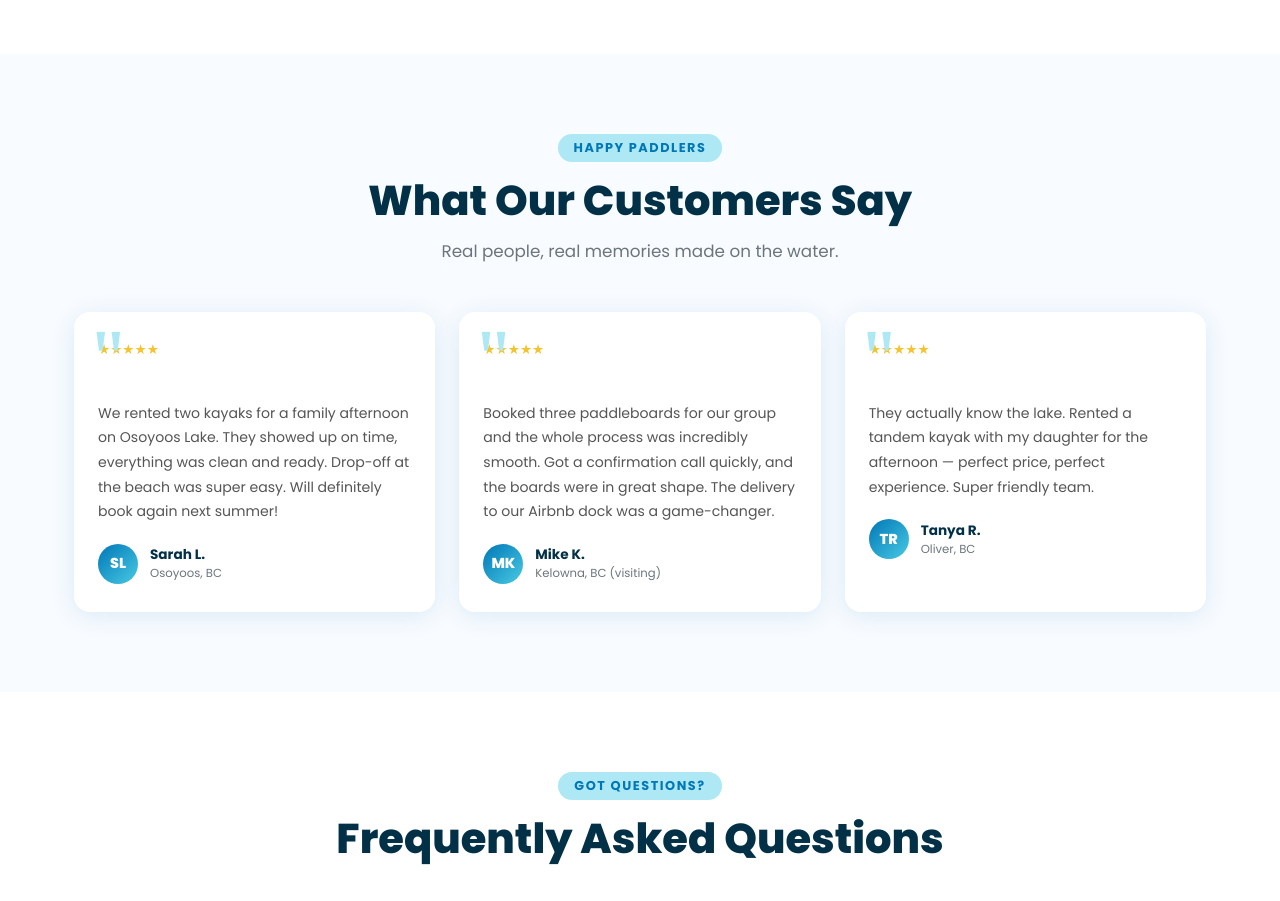
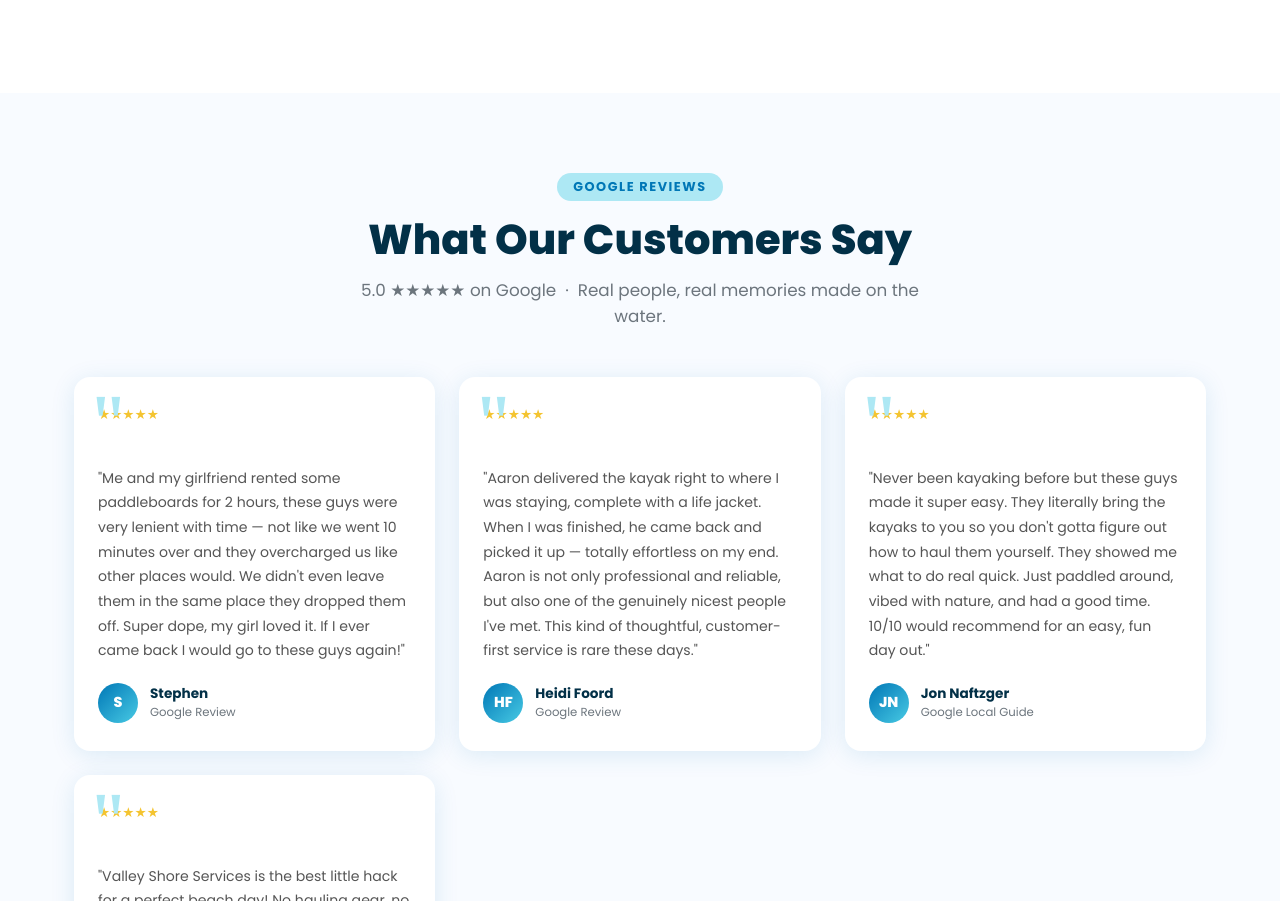
Before and after one commit to PoorboyTTV/ValleyShore, a plain HTML site: page index.html in a window 1280 px wide. Shown: the part 7103-8004 px from the top of the page. Drawn offline with Linux system fonts and the light colour scheme; no server answers.

Commit message:
Add real Google reviews, Leave a Review CTA, fix WhatsApp number, book via text link
Co-Authored-By: Claude Sonnet 4.6 <noreply@anthropic.com>

```diff
--- a/index.html
+++ b/index.html
@@ -1090,6 +1090,9 @@
               Send Booking Request
             </button>
             <p style="font-size:.75rem;color:var(--gray);margin-top:10px;text-align:center;">We'll call or text you at the number provided to confirm.</p>
+            <div style="text-align:center;margin-top:14px;">
+              <a href="sms:+12503207592&body=Hi%20Valley%20Shore!%20I'd%20like%20to%20book%20a%20rental." style="font-size:.82rem;color:var(--ocean);font-weight:600;">📱 Prefer to book by text? Tap here</a>
+            </div>
           </form>
         </div>
 
@@ -1202,44 +1205,61 @@
 <section id="testimonials">
   <div class="container">
     <div class="text-center">
-      <span class="section-label">Happy Paddlers</span>
+      <span class="section-label">Google Reviews</span>
       <h2 class="section-title">What Our Customers Say</h2>
-      <p class="section-sub">Real people, real memories made on the water.</p>
+      <p class="section-sub">5.0 ★★★★★ on Google &nbsp;·&nbsp; Real people, real memories made on the water.</p>
     </div>
     <div class="testimonials-grid">
       <div class="t-card">
         <div class="t-stars">★★★★★</div>
-        <p class="t-text">We rented two kayaks for a family afternoon on Osoyoos Lake. They showed up on time, everything was clean and ready. Drop-off at the beach was super easy. Will definitely book again next summer!</p>
+        <p class="t-text">"Me and my girlfriend rented some paddleboards for 2 hours, these guys were very lenient with time — not like we went 10 minutes over and they overcharged us like other places would. We didn't even leave them in the same place they dropped them off. Super dope, my girl loved it. If I ever came back I would go to these guys again!"</p>
         <div class="t-author">
-          <div class="t-avatar">SL</div>
+          <div class="t-avatar">S</div>
           <div>
-            <div class="t-name">Sarah L.</div>
-            <div class="t-loc">Osoyoos, BC</div>
+            <div class="t-name">Stephen</div>
+            <div class="t-loc">Google Review</div>
           </div>
         </div>
       </div>
       <div class="t-card">
         <div class="t-stars">★★★★★</div>
-        <p class="t-text">Booked three paddleboards for our group and the whole process was incredibly smooth. Got a confirmation call quickly, and the boards were in great shape. The delivery to our Airbnb dock was a game-changer.</p>
+        <p class="t-text">"Aaron delivered the kayak right to where I was staying, complete with a life jacket. When I was finished, he came back and picked it up — totally effortless on my end. Aaron is not only professional and reliable, but also one of the genuinely nicest people I've met. This kind of thoughtful, customer-first service is rare these days."</p>
         <div class="t-author">
-          <div class="t-avatar">MK</div>
+          <div class="t-avatar">HF</div>
           <div>
-            <div class="t-name">Mike K.</div>
-            <div class="t-loc">Kelowna, BC (visiting)</div>
+            <div class="t-name">Heidi Foord</div>
+            <div class="t-loc">Google Review</div>
           </div>
         </div>
       </div>
       <div class="t-card">
         <div class="t-stars">★★★★★</div>
-        <p class="t-text">They actually know the lake. Rented a tandem kayak with my daughter for the afternoon — perfect price, perfect experience. Super friendly team.</p>
+        <p class="t-text">"Never been kayaking before but these guys made it super easy. They literally bring the kayaks to you so you don't gotta figure out how to haul them yourself. They showed me what to do real quick. Just paddled around, vibed with nature, and had a good time. 10/10 would recommend for an easy, fun day out."</p>
         <div class="t-author">
-          <div class="t-avatar">TR</div>
+          <div class="t-avatar">JN</div>
           <div>
-            <div class="t-name">Tanya R.</div>
-            <div class="t-loc">Oliver, BC</div>
+            <div class="t-name">Jon Naftzger</div>
+            <div class="t-loc">Google Local Guide</div>
           </div>
         </div>
       </div>
+      <div class="t-card">
+        <div class="t-stars">★★★★★</div>
+        <p class="t-text">"Valley Shore Services is the best little hack for a perfect beach day! No hauling gear, no strapping boards to your car, no stress. They are super friendly and make everything so easy. If you love the water but hate the hassle, this is a game-changer. 10/10 would paddle again."</p>
+        <div class="t-author">
+          <div class="t-avatar">SN</div>
+          <div>
+            <div class="t-name">Stephanie Noga</div>
+            <div class="t-loc">Google Local Guide</div>
+          </div>
+        </div>
+      </div>
+    </div>
+    <div class="text-center" style="margin-top:40px;">
+      <p style="font-size:.9rem;color:var(--gray);margin-bottom:16px;">Had a great experience? We'd love to hear from you.</p>
+      <a href="https://share.google/vY8M9lZP8TtVB1SxM" target="_blank" class="btn btn-ocean" style="display:inline-flex;align-items:center;gap:8px;">
+        ⭐ Leave Us a Google Review
+      </a>
     </div>
   </div>
 </section>
@@ -1373,7 +1393,7 @@
       <div class="contact-card">
         <div class="cc-icon">💬</div>
         <h3>WhatsApp</h3>
-        <p><a href="https://wa.me/12504863031" target="_blank">Message Us</a></p>
+        <p><a href="https://wa.me/12503207592" target="_blank">Message Us</a></p>
         <p style="font-size:.78rem;margin-top:4px;">Great for international visitors</p>
       </div>
       <div class="contact-card">
@@ -1417,7 +1437,7 @@
       <div class="footer-links">
         <h5>Contact</h5>
         <a href="tel:2503207592">📞 250-320-7592</a>
-        <a href="https://wa.me/12504863031" target="_blank">💬 WhatsApp</a>
+        <a href="https://wa.me/12503207592" target="_blank">💬 WhatsApp</a>
         <a href="https://instagram.com/valleyshoreservices" target="_blank">📸 @valleyshoreservices</a>
         <a href="#booking">📅 Check Availability</a>
       </div>
@@ -2060,7 +2080,7 @@
 <!-- ===== STICKY CALL BUTTON (mobile) ===== -->
 <div class="sticky-btns">
   <a href="tel:2503207592" class="sticky-call">📞 Call / Text</a>
-  <a href="https://wa.me/12504863031" class="sticky-wa" target="_blank">💬 WhatsApp</a>
+  <a href="https://wa.me/12503207592" class="sticky-wa" target="_blank">💬 WhatsApp</a>
 </div>
 
 </body>
```
